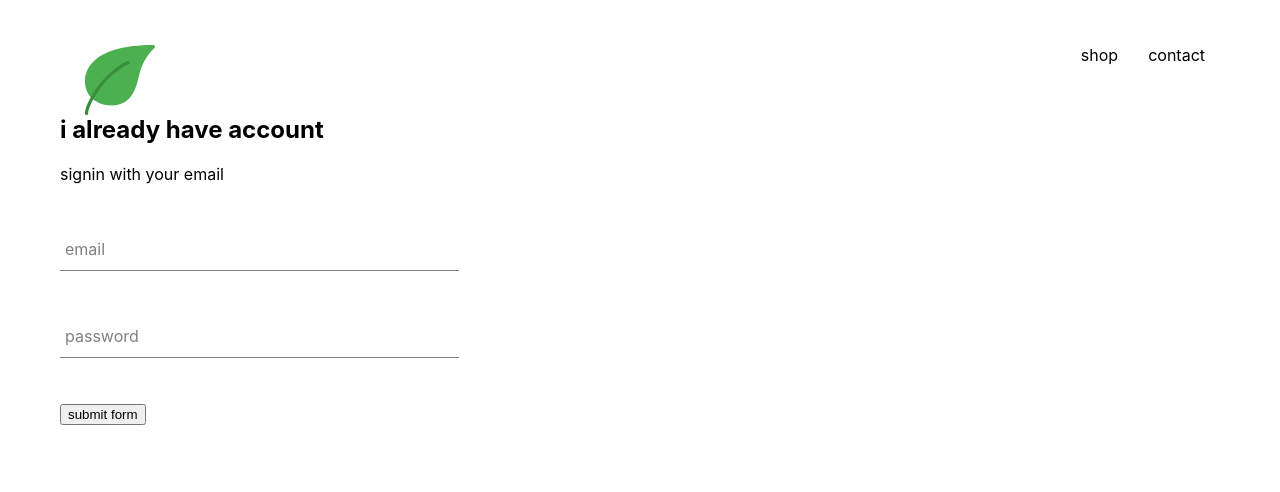
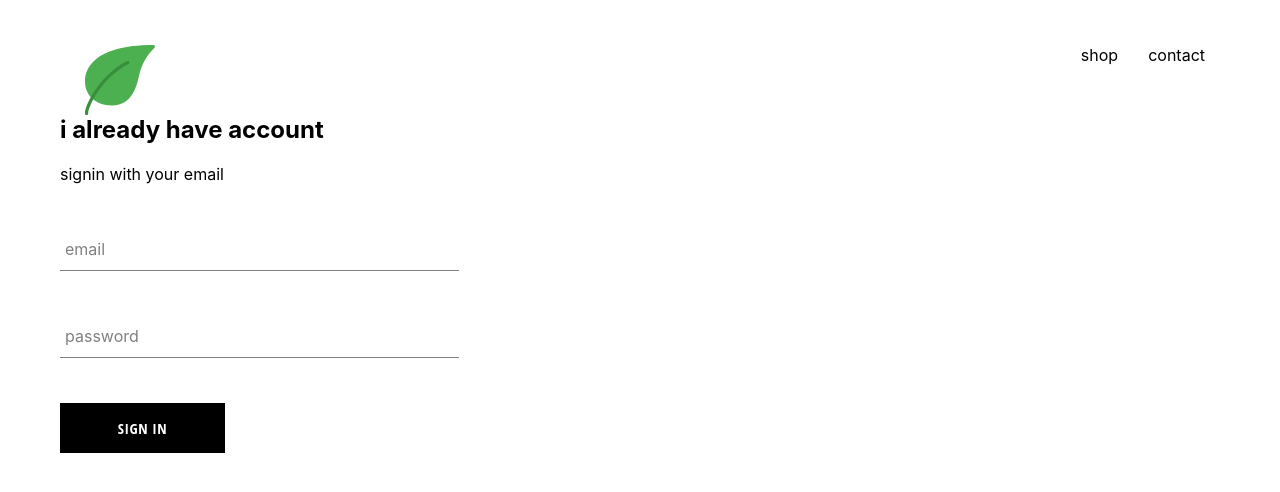
Before and after one commit to hasanBarati/crwn-clothing, a React (Create React App) app: page /signin in a window 1280 px wide. Shown: the top 492 px of the page. Built offline with nearby package versions, Linux system fonts and the light colour scheme.

Commit message:
custom button add

```diff
--- a/package.json
+++ b/package.json
@@ -6,6 +6,7 @@
     "@testing-library/jest-dom": "^5.11.9",
     "@testing-library/react": "^11.2.5",
     "@testing-library/user-event": "^12.6.3",
+    "firebase": "^8.2.7",
     "node-sass": "^5.0.0",
     "react": "^17.0.1",
     "react-dom": "^17.0.1",
--- /dev/null
+++ b/src/components/custom-button/custom-button.component.jsx
@@ -0,0 +1,11 @@
+import React from 'react'
+import './custom-button.style.scss'
+export default function CustomButton({children,...otherprops}) {
+    return (
+        <div>
+          <button className='custom-button' {...otherprops}>
+          {children}
+         </button>
+        </div>
+    )
+}
--- /dev/null
+++ b/src/components/custom-button/custom-button.style.scss
@@ -0,0 +1,22 @@
+.custom-button {
+    min-width: 165px;
+    width: auto;
+    height: 50px;
+    letter-spacing: 0.5px;
+    line-height: 50px;
+    padding: 0 35px 0 35px;
+    font-size: 15px;
+    background-color: black;
+    color: white;
+    text-transform: uppercase;
+    font-family: 'Open Sans Condensed';
+    font-weight: bolder;
+    border: none;
+    cursor: pointer;
+
+    &:hover {
+      background-color: white;
+      color: black;
+      border: 1px solid black;
+    }
+  }
--- a/src/components/sign-in/sign-in-component.jsx
+++ b/src/components/sign-in/sign-in-component.jsx
@@ -1,6 +1,7 @@
 import React, { Component } from 'react'
 import './sign-in.style.scss'
 import  FormInput from '../form-input/forn-input.component'
+import CustomButton from '../../components/custom-button/custom-button.component'
 export class SignIn extends Component {
     constructor(props){
         super(props)
@@ -23,14 +24,14 @@ export class SignIn extends Component {
                 <h2>i already have account</h2>
                 <span>signin with your email</span>
                 <form onSubmit={this.handlesubmit}>
-                    < FormInput name='email'
+                    <FormInput name='email'
                      type='email'
                       value={this.state.email}
                       label='email'
                       handlechange={this.handlechange}
                       />
 
-                    < FormInput
+                    <FormInput
                     name='password'
                     type='password'
                      value={this.state.password}
@@ -38,7 +39,9 @@ export class SignIn extends Component {
                      label='password'
                      />
 
-                    <input type="submit" value="submit form" />
+                    <CustomButton type="submit"  >
+                        sign in
+                    </CustomButton>
                 </form>
             </div>
         )
```
Also changed, not shown: 1 other file (tests, documents, lock files or other folders).
